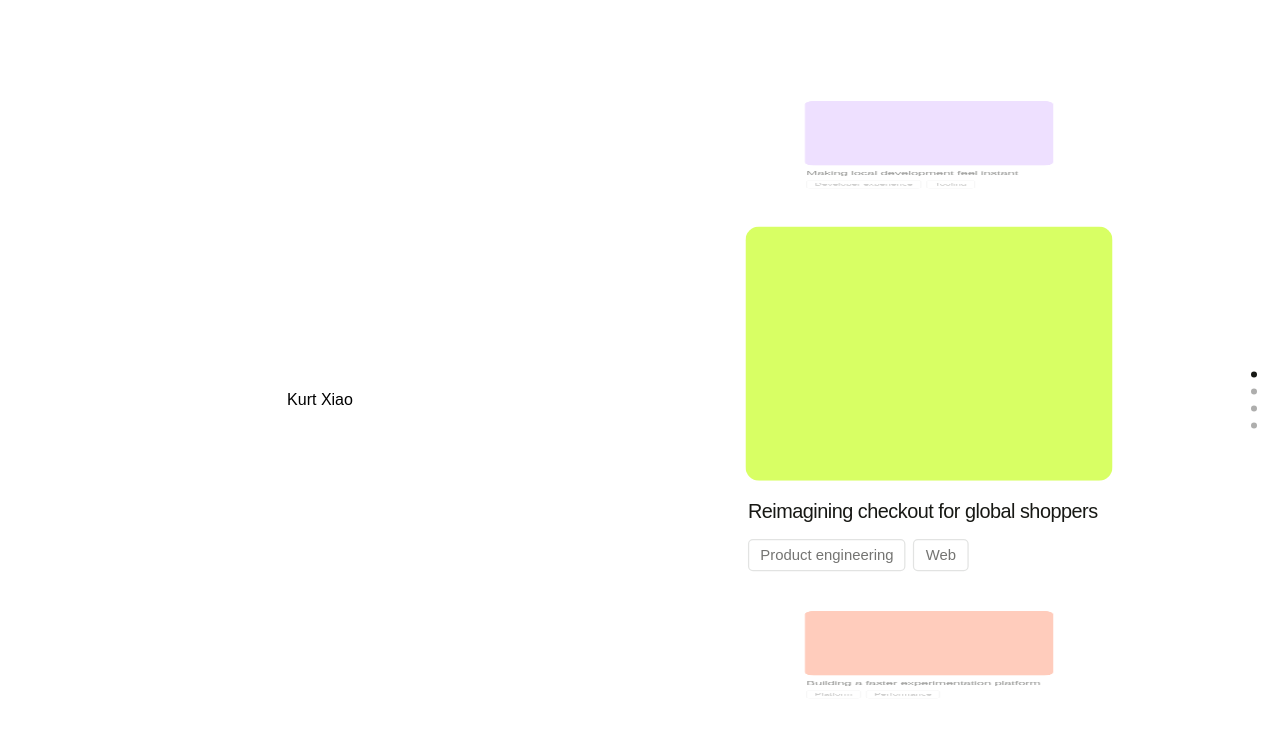
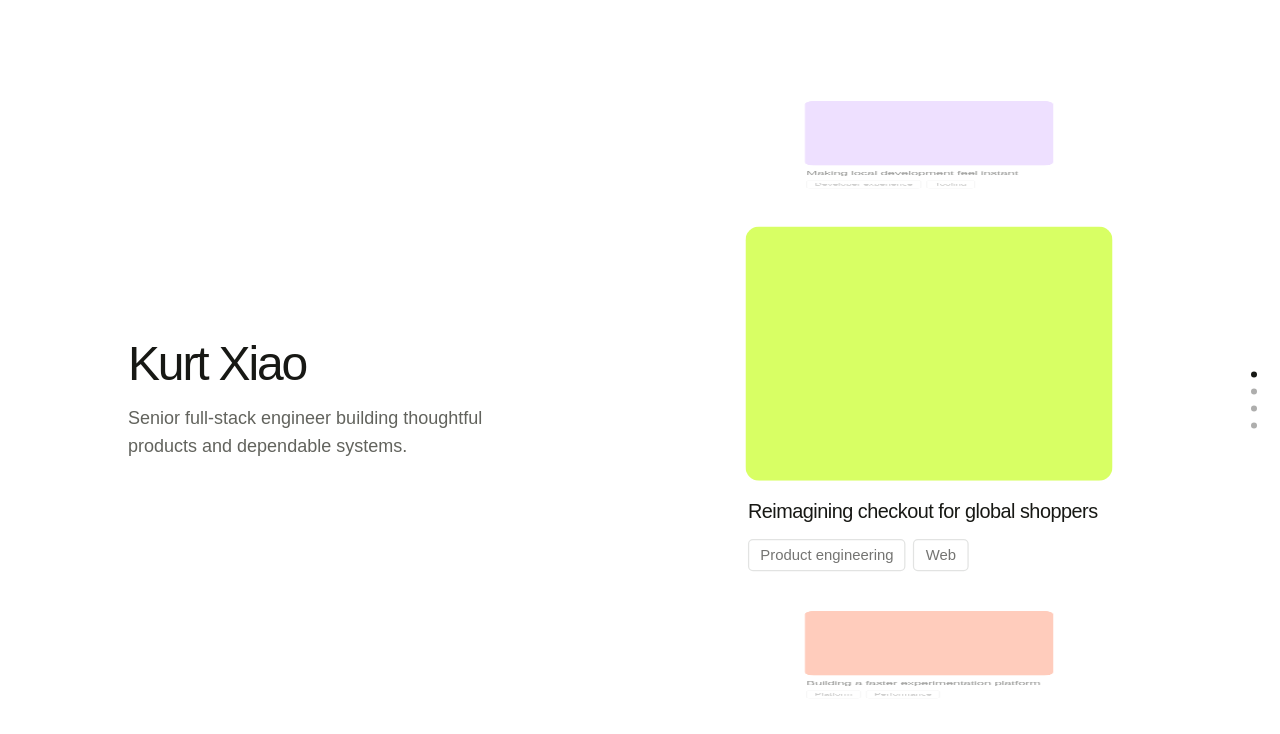
Before and after one commit to KurtXiaoZ/portfolio, a Next.js app: page / in a window 1280 px wide. Shown: the top 734 px of the page. Built offline with nearby package versions, Linux system fonts and the light colour scheme.

Commit message:
feat: add home introduction component

```diff
--- a/app/page.tsx
+++ b/app/page.tsx
@@ -1,3 +1,4 @@
+import { HomeIntroduction } from '@/components/home-introduction/home-introduction';
 import { VerticalCarousel } from '@/components/vertical-carousel/vertical-carousel';
 
 import { carouselItems } from './carousel-items.mock';
@@ -6,7 +7,7 @@ export default function Home() {
   return (
     <main className="flex h-dvh overflow-hidden">
       <div className="flex min-h-0 flex-1 items-center justify-center overflow-y-auto">
-        Kurt Xiao
+        <HomeIntroduction />
       </div>
       <div className="flex min-w-0 flex-1">
         <VerticalCarousel items={carouselItems} />
--- /dev/null
+++ b/components/home-introduction/home-introduction.tsx
@@ -0,0 +1,13 @@
+export function HomeIntroduction() {
+  return (
+    <div className="w-full max-w-md px-8 max-[560px]:px-6">
+      <h1 className="mb-4 text-5xl leading-none font-medium tracking-[-0.045em] text-[#171814] dark:text-[#f0f0e9]">
+        Kurt Xiao
+      </h1>
+      <p className="max-w-sm text-lg leading-7 text-[#62635d] dark:text-[#a8aaa2]">
+        Senior full-stack engineer building thoughtful products and dependable
+        systems.
+      </p>
+    </div>
+  );
+}
```
Also changed, not shown: 1 other file (tests, documents, lock files or other folders).
